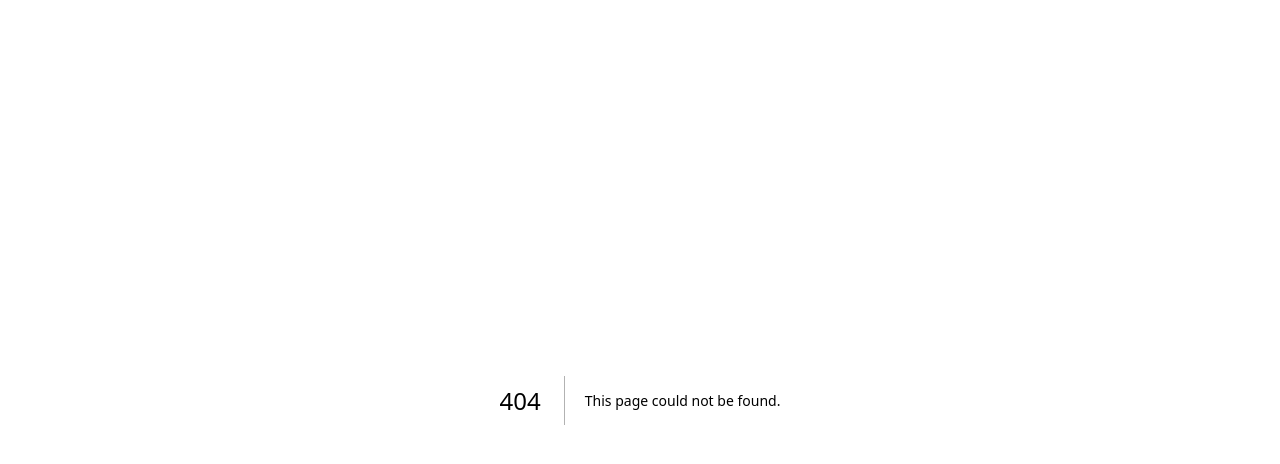
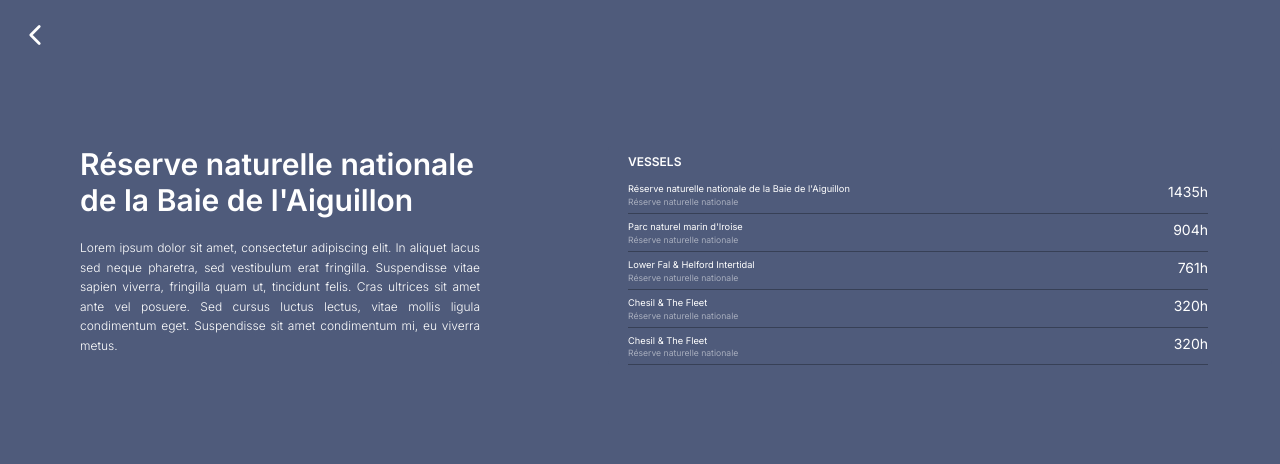
Before and after one commit to tanega/trailwatch-front-kickoff, a Next.js app: page /details/amp/1 in a window 1280 px wide. Before the commit this address had no page. Shown: the top 464 px of the page. Built offline with nearby package versions, Linux system fonts and the light colour scheme.

Commit message:
refacto: create separate vessel/amp details page with common layout

```diff
--- /dev/null
+++ b/app/details/amp/[id]/page.tsx
@@ -0,0 +1,10 @@
+import DetailsContainer from "@/components/details/details-container";
+import mockData from '@/mock-data-details.json';
+
+export default function AmpDetailsPage() {
+  const ampDetails = mockData["ampDetails"];
+
+  return (
+    <DetailsContainer details={ampDetails} />
+  );
+}
--- /dev/null
+++ b/app/details/layout.tsx
@@ -0,0 +1,16 @@
+import BackNavigator from "@/components/ui/back-navigator";
+
+interface RootLayoutProps {
+  children: React.ReactNode
+}
+
+export default function Layout({ children }: RootLayoutProps) {
+  return (
+    <div className="h-svh bg-color-2">
+      <BackNavigator />
+      <div className="pt-24 pl-20 pr-2">
+        {children}
+      </div>
+    </div>
+  );
+}
--- a/app/details/page.tsx
+++ /dev/null
@@ -1,16 +0,0 @@
-import DetailsContainer from "@/components/details/details-container";
-import BackNavigator from "@/components/ui/back-navigator";
-import mockData from '@/mock-data-details.json';
-
-export default function DetailsPage() {
-  const ampDetails = mockData["ampDetails"];
-
-  return (
-    <div className="h-svh bg-color-2">
-      <BackNavigator />
-      <div className="pt-24 pl-20 pr-2">
-        <DetailsContainer details={ampDetails} />
-      </div>
-    </div>
-  );
-}
--- /dev/null
+++ b/app/details/vessel/[id]/page.tsx
@@ -0,0 +1,10 @@
+import DetailsContainer from "@/components/details/details-container";
+import mockData from '@/mock-data-details.json';
+
+export default function VesselDetailsPage() {
+  const vesselDetails = mockData["vesselDetails"];
+
+  return (
+    <DetailsContainer details={vesselDetails} />
+  );
+}
--- a/app/layout.tsx
+++ b/app/layout.tsx
@@ -5,7 +5,6 @@ import { Metadata } from "next"
 import { siteConfig } from "@/config/site"
 import { fontSans } from "@/lib/fonts"
 import { cn } from "@/lib/utils"
-import { TailwindIndicator } from "@/components/tailwind-indicator"
 import { ThemeProvider } from "@/components/theme-provider"
 
 export const metadata: Metadata = {
--- a/components/ui/list-card.tsx
+++ b/components/ui/list-card.tsx
@@ -8,13 +8,12 @@ type Props = {
 };
 
 export default function ListCard({ title, items, enableViewDetails }: Props) {
-  enableViewDetails = enableViewDetails ?? false;
-
   return (
     <div className="min-h-50 pl-5 pr-10 pt-2 bg-color-2 rounded">
       <div className="block uppercase font-semibold text-xs text-white mb-3">{title}</div>
 
-      {items.map((item) => <ListItem item={item} key={item.id} enableViewDetails={enableViewDetails} />)}
+      {items.map((item) =>
+        <ListItem item={item} key={item.id} enableViewDetails={enableViewDetails} />)}
     </div>
   );
 }
--- a/components/ui/list-item.tsx
+++ b/components/ui/list-item.tsx
@@ -2,7 +2,7 @@
 
 import { Item } from "@/types/item";
 import Button from "./button";
-import { useRouter } from 'next/navigation'
+import { useRouter } from "next/navigation";
 
 type Props = {
   item: Item;
@@ -10,12 +10,12 @@ type Props = {
 }
 
 export default function ListItem({ item, enableViewDetails }: Props) {
+  const { id, title, description, value, type } = item;
   const router = useRouter();
-  const { title, description, value } = item;
   let showViewDetailsButton = !!enableViewDetails;
 
-  const onClickView = () => {
-    router.push("/details"); // TODO: change redirect logic to be SSR + with variables
+  const onClickViewDetails = () => {
+    router.push(`/details/${type}/${id}`);
   }
 
   return (
@@ -32,7 +32,7 @@ export default function ListItem({ item, enableViewDetails }: Props) {
           <Button
             title="View"
             withArrowIcon
-            onClick={onClickView}
+            onClick={onClickViewDetails}
           />
         )}
       </div>
--- a/mock-data-details.json
+++ b/mock-data-details.json
@@ -6,34 +6,82 @@
     "relatedItemsType": "vessels",
     "relatedItems": [
       {
+        "id": "amp-1",
+        "title": "Réserve naturelle nationale de la Baie de l'Aiguillon",
+        "description": "Réserve naturelle nationale",
+        "value": "1435h",
+        "type": "amp"
+      },
+      {
+        "id": "amp-2",
+        "title": "Parc naturel marin d'Iroise",
+        "description": "Réserve naturelle nationale",
+        "value": "904h",
+        "type": "amp"
+      },
+      {
+        "id": "amp-3",
+        "title": "Lower Fal & Helford Intertidal",
+        "description": "Réserve naturelle nationale",
+        "value": "761h",
+        "type": "amp"
+      },
+      {
+        "id": "amp-4",
+        "title": "Chesil & The Fleet",
+        "description": "Réserve naturelle nationale",
+        "value": "320h",
+        "type": "amp"
+      },
+      {
+        "id": "amp-5",
+        "title": "Chesil & The Fleet",
+        "description": "Réserve naturelle nationale",
+        "value": "320h",
+        "type": "amp"
+      }
+    ]
+  },
+  "vesselDetails": {
+    "id": "vessel-1",
+    "label": "Prins Bernhard",
+    "description": "Lorem ipsum dolor sit amet, consectetur adipiscing elit. In aliquet lacus sed neque pharetra, sed vestibulum erat fringilla. Suspendisse vitae sapien viverra, fringilla quam ut, tincidunt felis. Cras ultrices sit amet ante vel posuere. Sed cursus luctus lectus, vitae mollis ligula condimentum eget. Suspendisse sit amet condimentum mi, eu viverra metus. ",
+    "relatedItemsType": "amps",
+    "relatedItems": [
+      {
         "id": "vessel-1",
         "title": "Prins Bernhard",
         "description": "IMO 8224406 / MMSI 227302000 / 46 mètre",
-        "value": "1435h"
+        "value": "1435h",
+        "type": "vessel"
       },
       {
         "id": "vessel-2",
         "title": "Nom navire",
         "description": "IMO 8224406 / MMSI 227302000 / 46 mètre",
-        "value": "904h"
+        "value": "904h",
+        "type": "vessel"
       },
       {
         "id": "vessel-3",
         "title": "Nom navire",
         "description": "IMO 8224406 / MMSI 227302000 / 46 mètre",
-        "value": "761h"
+        "value": "761h",
+        "type": "vessel"
       },
       {
         "id": "vessel-4",
         "title": "Nom navire",
         "description": "IMO 8224406 / MMSI 227302000 / 46 mètre",
-        "value": "320h"
+        "value": "320h",
+        "type": "vessel"
       },
       {
         "id": "vessel-5",
         "title": "Nom navire",
         "description": "IMO 8224406 / MMSI 227302000 / 46 mètre",
-        "value": "320h"
+        "value": "320h",
+        "type": "vessel"
       }
     ]
   }
--- a/types/item.tsx
+++ b/types/item.tsx
@@ -4,6 +4,7 @@ export type Item = {
   title: string;
   description: string;
   value: string;
+  type: string;
 }
 
 export type ItemDetails = {
```
Also changed, not shown: mock-data-dashboard.json (+20 -10 lines).
